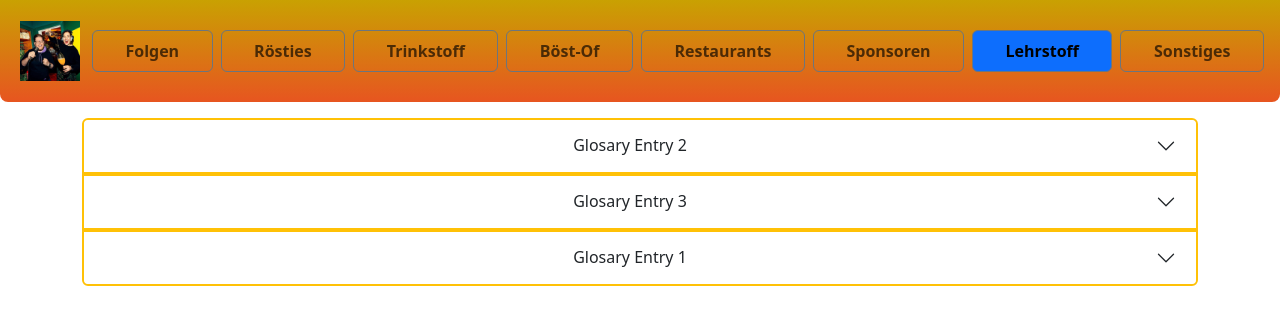
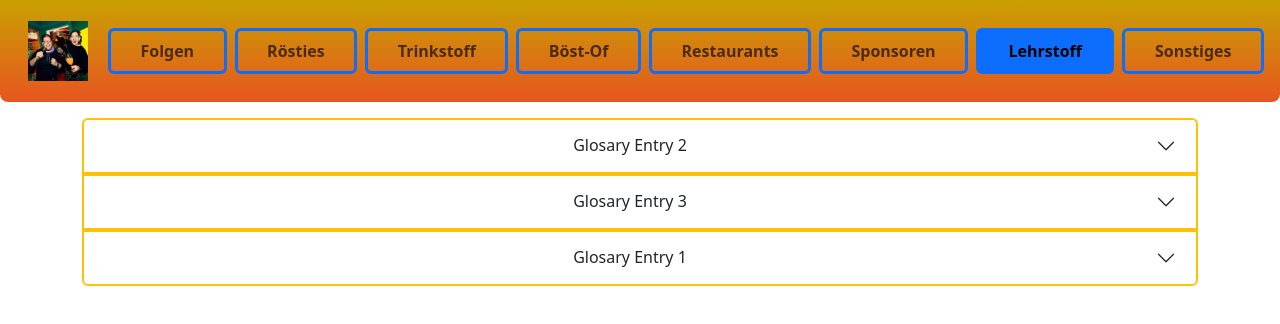
Before and after one commit to GniLudio/roeststoff, a website built with webpack: page index.html in a window 1280 px wide. Built offline with nearby package versions, Linux system fonts and the light colour scheme.

Commit message:
Change navbar button border color and center brand image on small screens

```diff
--- a/index.html
+++ b/index.html
@@ -17,7 +17,7 @@
     <nav class="navbar navbar-expand-sm sticky-top rounded-bottom-3">
         <div class="container-fluid">
             <!-- Brand / Logo -->
-            <a class="navbar-brand m-2" href="#">
+            <a class="navbar-brand m-2 mx-sm-3 mx-auto" href="#">
                 <img src="images/brand.jpg" alt="Logo" height="60">
             </a>
             <!-- Toggler for small screens -->
@@ -31,42 +31,42 @@
             <div class="collapse navbar-collapse" id="navbarSupportedContent">
                 <ul class="navbar-nav nav nav-pills nav-fill w-100 row-cols-lg-auto row-cols-sm-5 row-cols-1" id="navTabs" role="tablist">
                     <li class="nav-item m-1" role="presentation">
-                        <button class="nav-link border border-1 border-secondary fw-bold p-1 p-lg-2" id="episodes-tab"
+                        <button class="nav-link border border-3 border-primary fw-bold p-1 p-lg-2" id="episodes-tab"
                             data-bs-toggle="tab" data-bs-target="#episodes" type="button" role="tab"
                             aria-controls="episodes" aria-selected="true">Folgen</button>
                     </li>
                     <li class="nav-item m-1" role="presentation">
-                        <button class="nav-link border border-1 border-secondary fw-bold p-1 p-lg-2" id="roesties-tab"
+                        <button class="nav-link border border-3 border-primary fw-bold p-1 p-lg-2" id="roesties-tab"
                             data-bs-toggle="tab" data-bs-target="#roesties" type="button" role="tab"
                             aria-controls="roesties" aria-selected="true">Rösties</button>
                     </li>
                     <li class="nav-item m-1" role="presentation">
-                        <button class="nav-link border border-1 border-secondary fw-bold p-1 p-lg-2" id="trinkstoff-tab"
+                        <button class="nav-link border border-3 border-primary fw-bold p-1 p-lg-2" id="trinkstoff-tab"
                             data-bs-toggle="tab" data-bs-target="#trinkstoff" type="button" role="tab"
                             aria-controls="trinkstoff" aria-selected="true">Trinkstoff</button>
                     </li>
                     <li class="nav-item m-1" role="presentation">
-                        <button class="nav-link border border-1 border-secondary fw-bold p-1 p-lg-2" id="boestof-tab"
+                        <button class="nav-link border border-3 border-primary fw-bold p-1 p-lg-2" id="boestof-tab"
                             data-bs-toggle="tab" data-bs-target="#boestof" type="button" role="tab"
                             aria-controls="boestof" aria-selected="true">Böst-Of</button>
                     </li>
                     <li class="nav-item m-1" role="presentation">
-                        <button class="nav-link border border-1 border-secondary fw-bold p-1 p-lg-2" id="restaurants-tab"
+                        <button class="nav-link border border-3 border-primary fw-bold p-1 p-lg-2" id="restaurants-tab"
                             data-bs-toggle="tab" data-bs-target="#restaurants" type="button" role="tab"
                             aria-controls="restaurants" aria-selected="true">Restaurants</button>
                     </li>
                     <li class="nav-item m-1" role="presentation">
-                        <button class="nav-link border border-1 border-secondary fw-bold p-1 p-lg-2" id="sponsoren-tab"
+                        <button class="nav-link border border-3 border-primary fw-bold p-1 p-lg-2" id="sponsoren-tab"
                             data-bs-toggle="tab" data-bs-target="#sponsoren" type="button" role="tab"
                             aria-controls="sponsoren" aria-selected="true">Sponsoren</button>
                     </li>
                     <li class="nav-item m-1" role="presentation">
-                        <button class="nav-link border border-1 border-secondary fw-bold p-1 p-lg-2 active" id="glossary-tab"
+                        <button class="nav-link border border-3 border-primary fw-bold p-1 p-lg-2 active" id="glossary-tab"
                             data-bs-toggle="tab" data-bs-target="#glossary" type="button" role="tab"
                             aria-controls="glossary" aria-selected="true">Lehrstoff</button>
                     </li>
                     <li class="nav-item m-1" role="presentation">
-                        <button class="nav-link border border-1 border-secondary fw-bold p-1 p-lg-2" id="misc-tab"
+                        <button class="nav-link border border-3 border-primary fw-bold p-1 p-lg-2" id="misc-tab"
                             data-bs-toggle="tab" data-bs-target="#misc" type="button" role="tab"
                             aria-controls="misc" aria-selected="true">Sonstiges</button>
                     </li>
```
